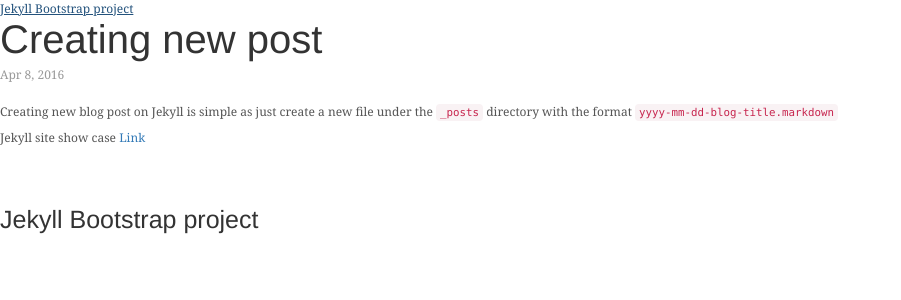
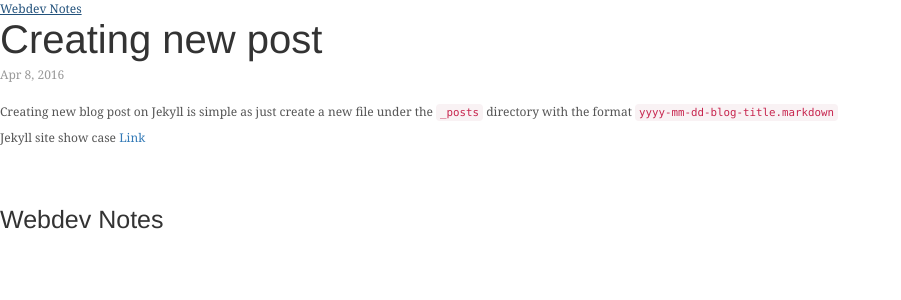
Before and after one commit to tuladhasum/tuladhasum.github.io, a Jekyll site: the page built from _posts/2016-04-08-jekyll-guide.markdown, in a window 1280 px wide. Shown: the top 300 px of the page, without its empty margins (0-901 px from the left). Built offline with Jekyll 4.4.1, drawn with Linux system fonts in a browser that asks for light colours.

Commit message:
Update _config.yml

```diff
--- a/_config.yml
+++ b/_config.yml
@@ -6,7 +6,7 @@
 # 'jekyll serve'. If you change this file, please restart the server process.
 
 # Site settings
-title: Jekyll Bootstrap project
+title: Webdev Notes
 email: your-email@domain.com
 description: > # this means to ignore newlines until "baseurl:"
   Write an awesome description for your new site here. You can edit this
```
